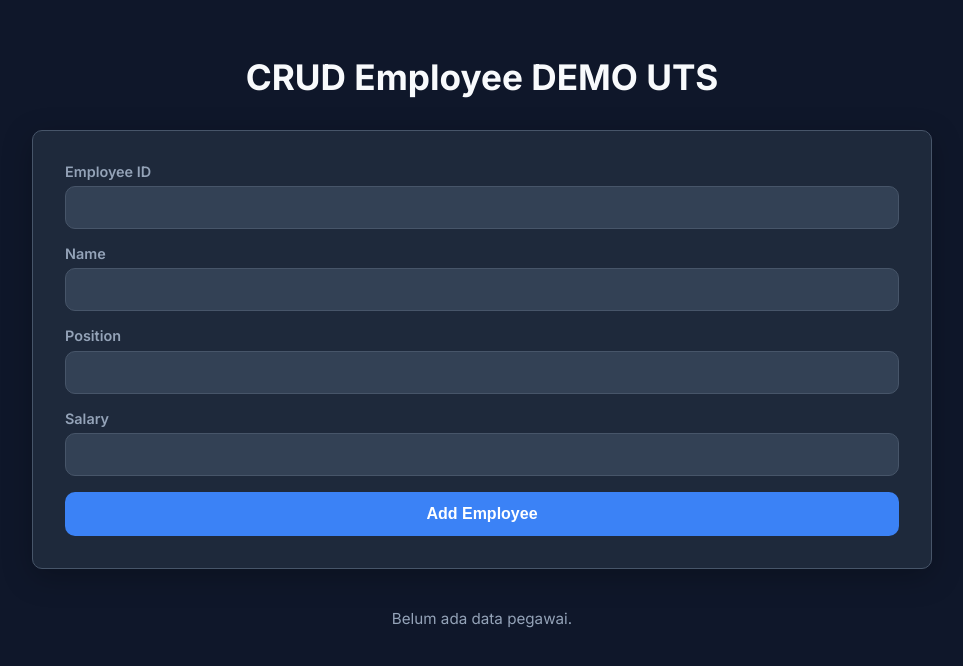
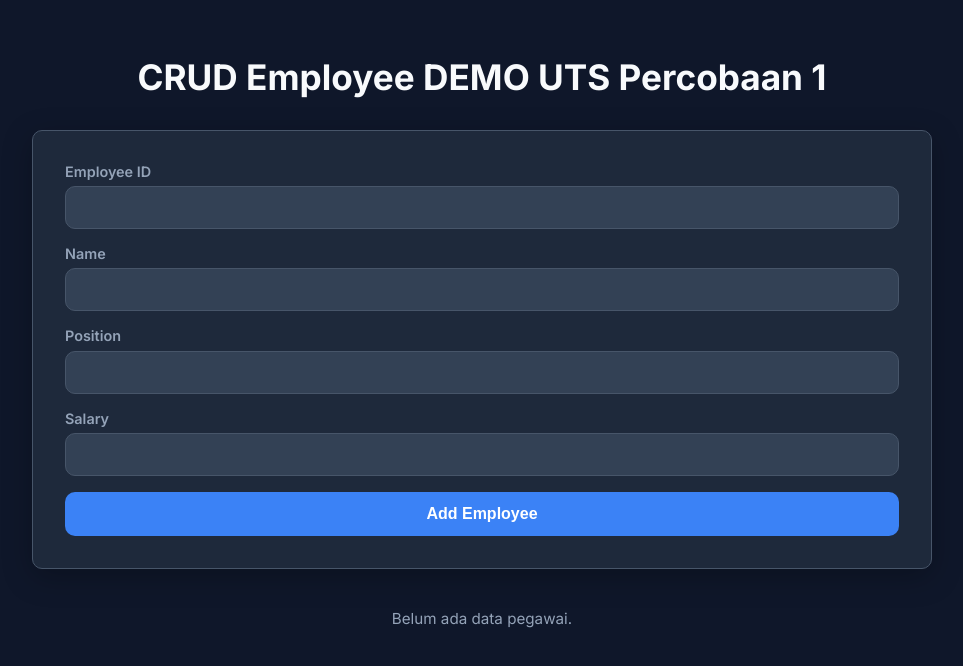
Before and after one commit to gilbertsitumorang30/employee-fe, a React (Vite) app: page / in a window 1280 px wide. Shown: the top 666 px of the page, without its empty margins (158-1121 px from the left). Built offline with nearby package versions, Linux system fonts and the light colour scheme.

Commit message:
update judul

```diff
--- a/index.html
+++ b/index.html
@@ -4,7 +4,7 @@
     <meta charset="UTF-8" />
     <link rel="icon" type="image/svg+xml" href="/vite.svg" />
     <meta name="viewport" content="width=device-width, initial-scale=1.0" />
-    <title>employee-fe UAS DEMO Kubernetes</title>
+    <title>employee-fe UTS DEMO Kubernetes</title>
   </head>
   <body>
     <div id="root"></div>
--- a/src/App.jsx
+++ b/src/App.jsx
@@ -54,7 +54,7 @@ function App() {
 
   return (
     <div className="min-h-screen bg-gray-100 flex flex-col items-center py-10">
-      <h1 className="text-3xl font-bold mb-6">CRUD Employee DEMO UTS</h1>
+      <h1 className="text-3xl font-bold mb-6">CRUD Employee DEMO UTS Percobaan 1</h1>
 
       {/* Form Input */}
       <form
```
